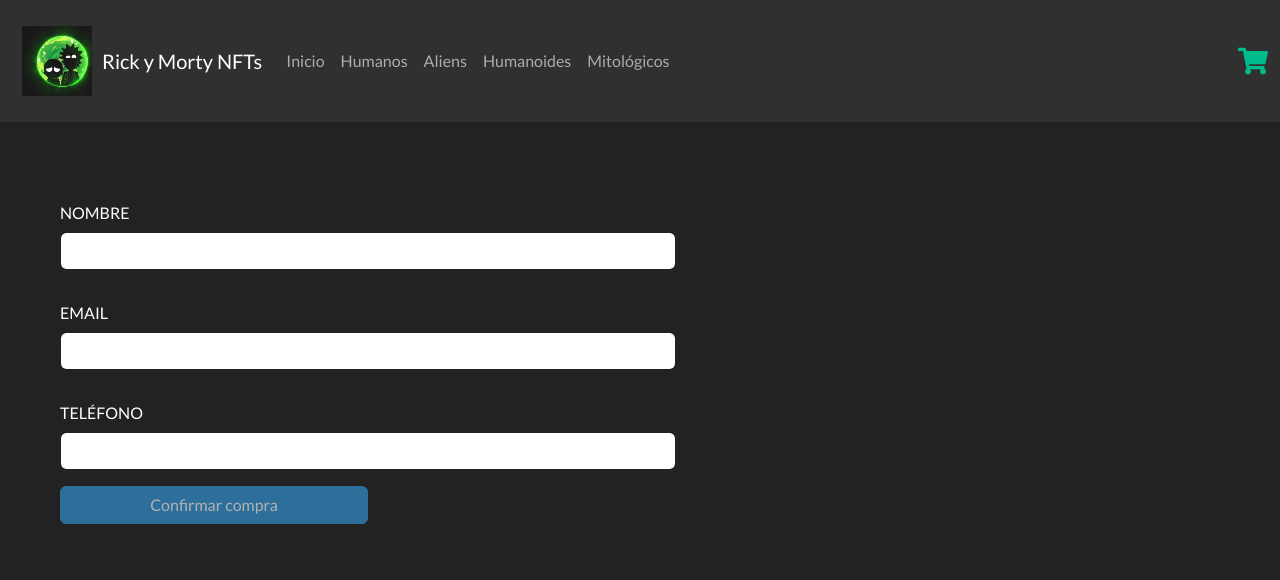
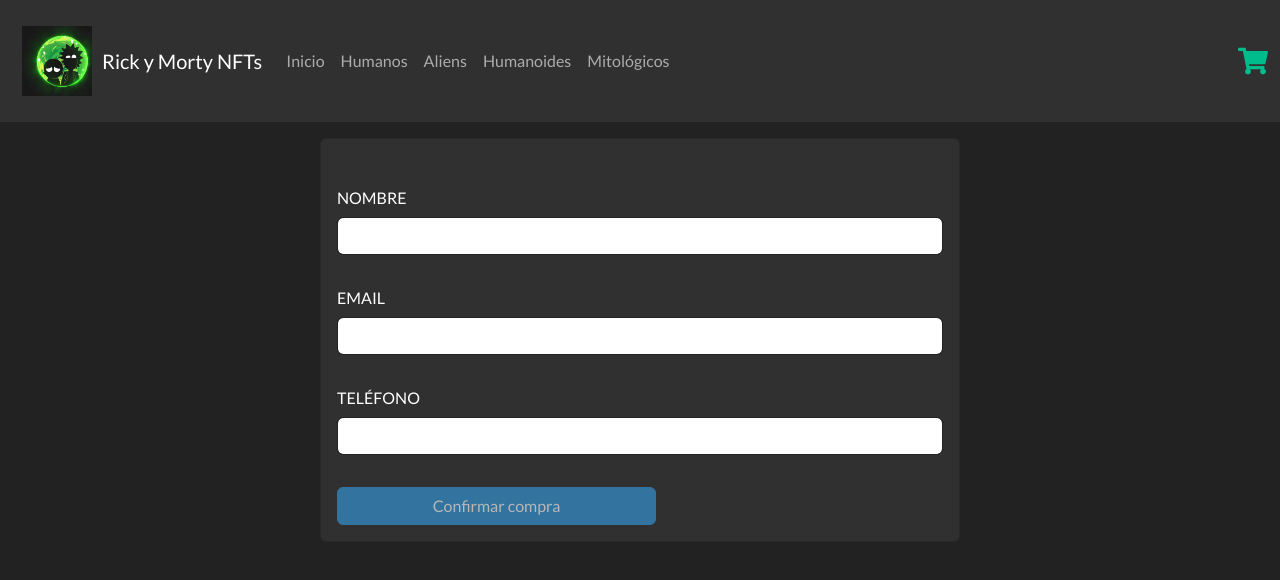
Before and after one commit to Rubenchagu/proyecto_final_React_Ruiz, a React (Create React App) app: page /ClientForm in a window 1280 px wide. Shown: the top 580 px of the page. Built offline with nearby package versions, Linux system fonts and the light colour scheme.

Commit message:
Proyecto Final v1.1

```diff
--- a/package.json
+++ b/package.json
@@ -1,5 +1,5 @@
 {
-
+  "homepage": "https://rubenchagu.github.io/proyecto_final_React_Ruiz/",
   "name": "nft-shop-ruiz",
   "version": "0.1.0",
   "private": true,
@@ -19,7 +19,9 @@
     "start": "react-scripts start",
     "build": "react-scripts build",
     "test": "react-scripts test",
-    "eject": "react-scripts eject"
+    "eject": "react-scripts eject",
+    "predeploy": "npm run build",
+    "deploy": "gh-pages -d build"
   },
   "eslintConfig": {
     "extends": [
--- a/src/App.js
+++ b/src/App.js
@@ -12,7 +12,7 @@ function App() {
       <CartProvider>
         <NavBar/>
         <Routes>
-          <Route path="/" element={<ItemListContainer/>} />
+          <Route path="/proyecto_final_React_Ruiz" element={<ItemListContainer/>} />
           <Route path="/:specieId" element={<ItemListContainer/>} />
           <Route path="/character/:id" element={<ItemDetailContainer/>} />
           <Route path="/Cart" element={<Cart/>} />
--- a/src/components/Cart/Cart.js
+++ b/src/components/Cart/Cart.js
@@ -32,7 +32,7 @@ const Cart = () => {
             <NavLink style={{textDecoration:"none", color:"white"}} to="/ClientForm"><h6 className='card-header m-2 bg-warning'>Finalizar Compra</h6></NavLink>
           </div>
         </>
-      :<h6 className='header'>El carrito está vacío, compra <NavLink to="/">Aquí</NavLink></h6>
+      :<h6 className='header'>El carrito está vacío, compra <NavLink to="/proyecto_final_React_Ruiz">Aquí</NavLink></h6>
       }
     </div>
   )
--- a/src/components/ClientForm/ClientForm.js
+++ b/src/components/ClientForm/ClientForm.js
@@ -21,8 +21,9 @@ const ClientForm = () => {
         <>
         {endSalePage
             ?
-            <div className="container w-50 m-5">
-                <div className="form-group">
+            <div className='d-flex justify-content-center'>
+                <div className="card w-50 m-3">
+                    <div className="m-3 form-group">
                         <label className="col-form-label mt-4">NOMBRE</label>
                         <input onChange={ (e) => setinfoClient({...infoClient, name:e.target.value}) } value={infoClient.name} type="text" className="form-control" id="inputDefault"/>
                         <label className="col-form-label mt-4">EMAIL</label>
@@ -30,7 +31,8 @@ const ClientForm = () => {
                         <label className="col-form-label mt-4">TELÉFONO</label>
                         <input onChange={ (e) => setinfoClient({...infoClient, phone:e.target.value}) } value={infoClient.phone} type="text" className="form-control" id="inputDefault"/>
                     </div>
-                <button className='btn btn-info w-50 mt-3' disabled={(!!infoClient.name && !!infoClient.email && !!infoClient.phone ? false : true )} onClick={() => endPage(infoClient)}>Confirmar compra</button>
+                    <button className='btn btn-info w-50 m-3' disabled={(!!infoClient.name && !!infoClient.email && !!infoClient.phone ? false : true )} onClick={() => endPage(infoClient)}>Confirmar compra</button>
+                </div>
             </div>
 
             : <div className='card m-auto mt-3 w-50'>
@@ -44,7 +46,7 @@ const ClientForm = () => {
                     <span>ID de compra: {saleId}</span>
                 </div>
                 <div className='d-flex justify-content'>
-                    <NavLink style={{textDecoration:"none", color:"white"}} to="/"><button className='btn btn-info'>Ir al INICIO</button></NavLink>
+                    <NavLink style={{textDecoration:"none", color:"white"}} to="/proyecto_final_React_Ruiz"><button className='btn btn-info'>Ir al INICIO</button></NavLink>
                 </div>
             </div>
         }
--- a/src/components/Context/CartContext.js
+++ b/src/components/Context/CartContext.js
@@ -73,7 +73,6 @@ const CartProvider = ({children}) => {
             updateDoc(updateSales, {stock: product.stock - prod.quantity})
 
         }))
-
     }
 
     return (
--- a/src/components/ItemDetail/ItemDetail.js
+++ b/src/components/ItemDetail/ItemDetail.js
@@ -18,9 +18,9 @@ const ItemDetail = ({singleNft}) => {
 
     return (
 
-    <div className='d-flex align-items-center'>
-        <div className='d-flex justify-content-center w-50'><img src={image} alt="SingleNFT" /></div>
-        <div className='card w-50 m-5 text-white bg-info align-items-center' style={{margin:"0 auto"}}>
+    <div className='d-flex justify-content-center align-items-center'>
+        <div className='d-flex justify-content-center m-4 w-50'><img src={image} alt="SingleNFT"/></div>
+        <div className='card w-50 text-white bg-info align-items-center' style={{margin:"0 auto"}}>
             <div className="card-header m-3">{name}</div>
             <div className='card-body text-left'>
                 <h6>Nombre: {name}</h6>
@@ -35,7 +35,7 @@ const ItemDetail = ({singleNft}) => {
             ? <ItemCount goToCart= {goToCart} stock={stock} initial={1}/>
             : <div>
                 <NavLink to="/Cart"><button className="btn btn-secondary m-1"> Finalizar Compra </button></NavLink>
-                <NavLink to="/"><button className="btn btn-primary m-2">Ver más NFTs</button></NavLink>
+                <NavLink to="/proyecto_final_React_Ruiz"><button className="btn btn-primary m-2">Ver más NFTs</button></NavLink>
             </div>
             }
         </div>
--- a/src/components/ItemDetailContainer/ItemDetailContainer.js
+++ b/src/components/ItemDetailContainer/ItemDetailContainer.js
@@ -29,7 +29,7 @@ const ItemDetailContainer = () => {
 
 
     return (
-        <div className='mt-4'>
+        <div className='d-flex justify-content-center mt-5'>
             {loadingPage
             ? <img style={{width: "100%", height:"100%"}} src="https://c.tenor.com/FBeNVFjn-EkAAAAC/ben-redblock-loading.gif" alt="Loading"/>
             : <ItemDetail singleNft={singleNft}/>
--- a/src/components/NavBar/NavBar.js
+++ b/src/components/NavBar/NavBar.js
@@ -5,7 +5,7 @@ import {NavLink} from "react-router-dom"
 const species = [
     {
         id: 0,
-        path: "/",
+        path: "/proyecto_final_React_Ruiz",
         specie: "Inicio"
     },
     {
@@ -34,8 +34,8 @@ const NavBar= () => {
         <header>
             <nav className="navbar navbar-expand-lg navbar-dark bg-dark">
                 <div className="container-fluid">
-                    <NavLink to="/"><img style={{width:"70px", height:"70px", margin:"10px"}} src={logo} alt="Logo RnM"/></NavLink>
-                    <NavLink className="navbar-brand" to="/">Rick y Morty NFTs</NavLink>
+                    <NavLink to="/proyecto_final_React_Ruiz"><img style={{width:"70px", height:"70px", margin:"10px"}} src={logo} alt="Logo RnM"/></NavLink>
+                    <NavLink className="navbar-brand" to="/proyecto_final_React_Ruiz">Rick y Morty NFTs</NavLink>
 
                     <div className="collapse navbar-collapse" id="navbarNav">
                         <ul className="navbar-nav">
```
Lines whose indentation alone changed are shown as unchanged.
